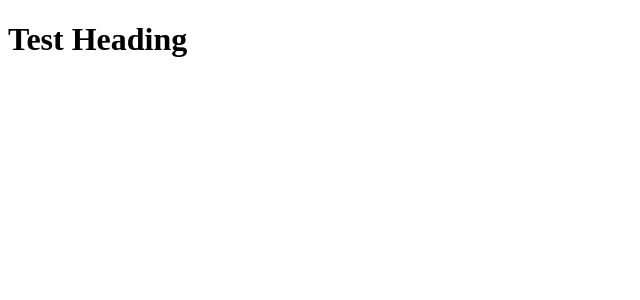
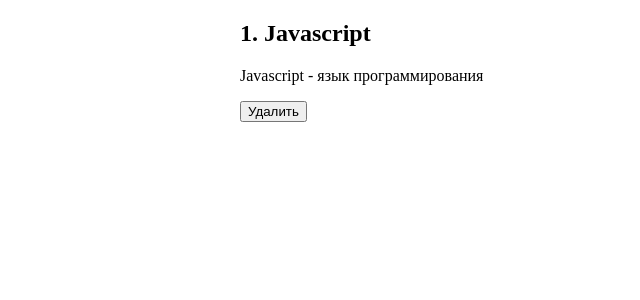
Before and after one commit to YuryDemidov/pumpkin-posts, a React (Create React App) app: page / in a window 1280 px wide. Shown: the top 300 px of the page, without its empty margins (0-640 px from the left). Built offline with nearby package versions, Linux system fonts and the light colour scheme.

Commit message:
Add post on page

```diff
--- a/src/App.js
+++ b/src/App.js
@@ -1,11 +1,21 @@
-import React from 'react';
+import React from 'react'
+
+import './styles/App.css'
 
 function App() {
   return (
-    <div className="App">
-      <h1>Test Heading</h1>
+    <div className='App'>
+      <div className='post'>
+        <div className='post__content'>
+          <h2>1. Javascript</h2>
+          <p>Javascript - язык программирования</p>
+        </div>
+      </div>
+      <div className='post__buttons'>
+        <button>Удалить</button>
+      </div>
     </div>
   );
 }
 
-export default App;
+export default App
--- /dev/null
+++ b/src/styles/App.css
@@ -0,0 +1,14 @@
+* {
+  box-sizing: border-box;
+}
+
+html,
+body {
+  height: 100%;
+  margin: 0;
+}
+
+.App {
+  max-width: 800px;
+  margin: 0 auto;
+}
```
Also changed, not shown: src/components/ClassCounter.js (added, +31 -0 lines), src/components/Counter.jsx (added, +22 -0 lines), src/index.js (+4 -4 lines).
